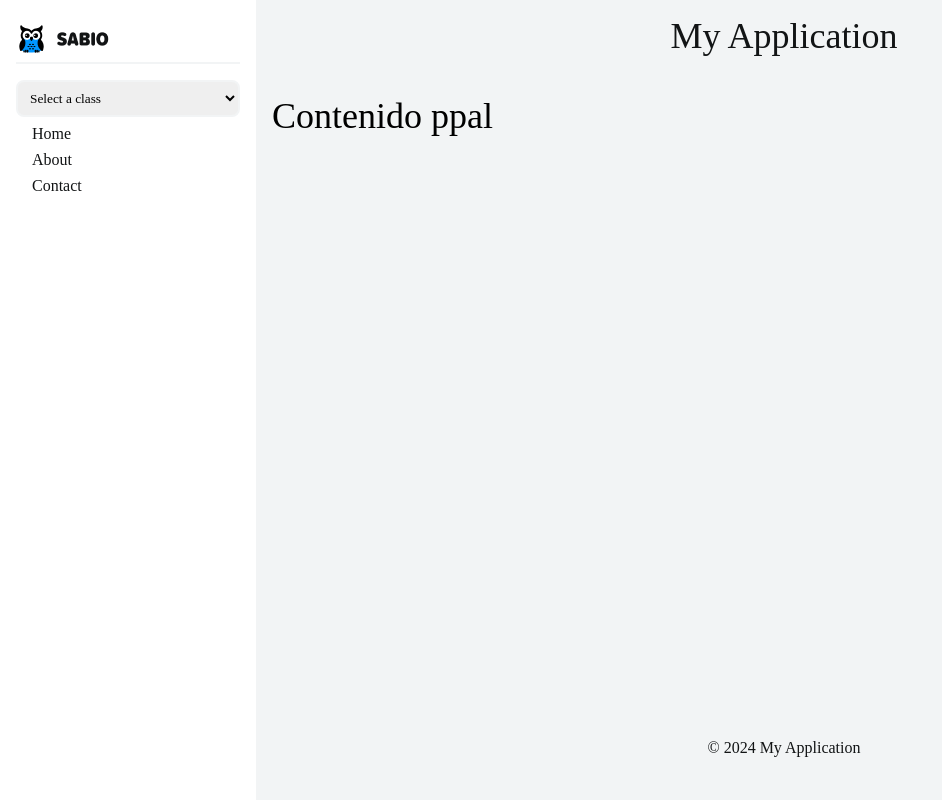
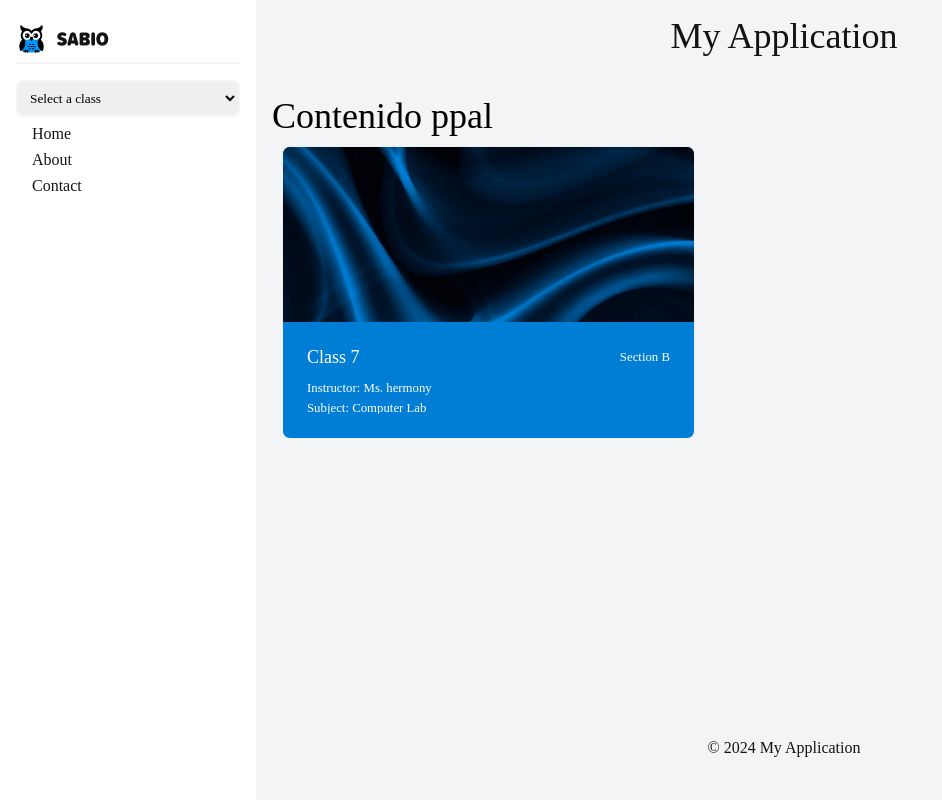
Before and after one commit to DMV-DEV/FE-SABIO, a React (Create React App) app: page / in a window 1280 px wide. Shown: the whole page, without its empty margins (0-942 px from the left). Built offline with nearby package versions, Linux system fonts and the light colour scheme; a web font is replaced by a local one.

Commit message:
Card reutilizable

```diff
--- a/src/App.js
+++ b/src/App.js
@@ -3,6 +3,7 @@ import Header from './components/header/Header';
 import Sidebar from './components/sidebar/Sidebar';
 import Footer from './components/footer/Footer';
 import './App.css';
+import CardComponent from './components/cards/CardComponent';
 
 
 const App = () => {
@@ -14,6 +15,7 @@ const App = () => {
       <Header />
       <div className='body'>
         <h1>Contenido ppal</h1>
+        <CardComponent title="Class 7" subject="Computer Lab" instructor="Ms. hermony" section="B"/>
       </div>
       <Footer />
     </div>
--- /dev/null
+++ b/src/components/cards/CardComponent.jsx
@@ -0,0 +1,37 @@
+/* eslint-disable jsx-a11y/img-redundant-alt */
+import React from "react";
+import { Card } from "antd";
+import cardImg from "../../assets/images/cardsImg.png";
+import '../cards/StyleCard.css'
+
+const CardComponent = ({ title, instructor, subject, section }) => {
+  const { Meta } = Card;
+  return (
+    <>
+    <Card
+      hoverable
+      // style={{
+      //   width: 240,
+      // }}
+      className="card"
+      cover={<img alt="card image" src={cardImg} />}
+    >
+         <div className="card__meta">
+        <div className="card__meta-title">
+          <span>{title}</span>
+          <span className="card__meta-additional">Section {section}</span>
+        </div>
+        <Meta
+          description={[
+            `Instructor: ${instructor}`,
+            <br key="br" />,
+            `Subject: ${subject}`,
+          ]}
+          />
+          </div>
+    </Card>
+          </>
+  );
+};
+
+export default CardComponent;
--- /dev/null
+++ b/src/components/cards/StyleCard.css
@@ -0,0 +1,37 @@
+.card {
+  background-color: #007ed6;
+  color: #ffffff;
+  /* flex: 1; */
+  margin: 10px;
+  width: 25.813rem;
+}
+.card__meta {
+    display: flex;
+    flex-direction: column;
+  }
+
+  .card__meta-title {
+    display: flex;
+    justify-content: space-between;
+    align-items: center;
+    margin-bottom: 14px;
+  }
+
+  .card__meta-title span:first-child {
+    font-size: 1.125rem;
+    font-weight: 460;
+    line-height: 1.375rem;
+  }
+
+  .card__meta-additional {
+    color: rgba(255, 255, 255, 1);
+    font-size: 0.8rem;
+    font-weight: 400;
+  }
+
+
+.card__meta .ant-card-meta-description {
+  color: rgba(255, 255, 255, 1);
+  font-size: 0.8rem;
+  font-weight: 400;
+}
```
Also changed, not shown: src/assets/images/cardsImg.png (added).
